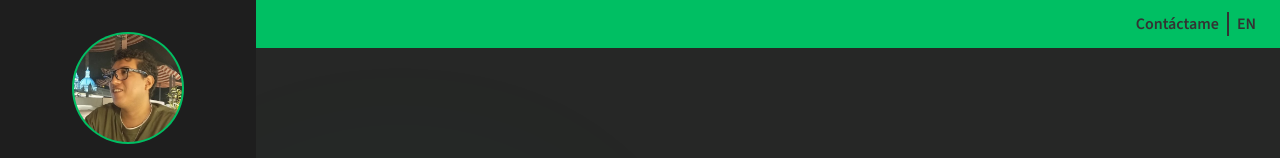
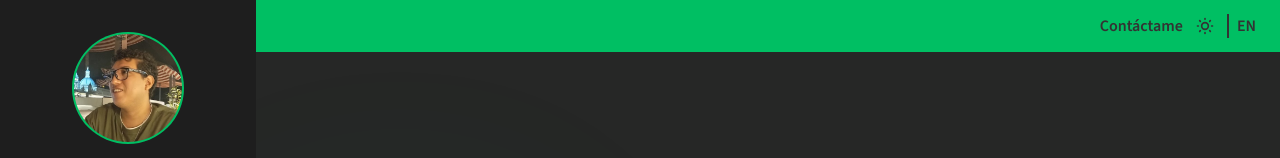
Before and after one commit to JosueAHM/Portfolio-JH, a React (Vite) app: page / in a window 1280 px wide. Shown: the top 158 px of the page. Built offline with nearby package versions, Linux system fonts and the light colour scheme.

Commit message:
feat: implement core app layout, theme switching, and skills section with Tailwind CSS configuration

```diff
--- a/src/App.jsx
+++ b/src/App.jsx
@@ -1,5 +1,4 @@
-import { useState } from 'react'
-import { useTranslation } from 'react-i18next'
+import { useState, useEffect } from 'react'
 import Sidebar from './components/Sidebar/Sidebar'
 import Presentation from './components/Content/Presentation'
 import Jobs from './components/Content/Jobs'
@@ -12,7 +11,15 @@ import './App.css'
 
 function App() {
   const [sidebarOpen, setSidebarOpen] = useState(false)
-  const { t } = useTranslation()
+  const [isDark, setIsDark] = useState(() => {
+    const saved = localStorage.getItem('theme')
+    return saved ? saved === 'dark' : true
+  })
+
+  useEffect(() => {
+    document.documentElement.setAttribute('data-theme', isDark ? 'dark' : 'light')
+    localStorage.setItem('theme', isDark ? 'dark' : 'light')
+  }, [isDark])
 
   return (
     <div className="flex w-full min-h-screen bg-bg-site">
@@ -26,7 +33,7 @@ function App() {
       )}
 
       <main className="flex-1 lg:ml-64">
-          <Header sidebarOpen={sidebarOpen} onToggle={() => setSidebarOpen(!sidebarOpen)} />
+          <Header sidebarOpen={sidebarOpen} onToggle={() => setSidebarOpen(!sidebarOpen)} isDark={isDark} onToggleTheme={() => setIsDark(!isDark)} />
         <div className="main-container content">
           <Presentation />
           <Jobs />
--- a/src/components/Content/SkillsSection.jsx
+++ b/src/components/Content/SkillsSection.jsx
@@ -77,7 +77,7 @@ function SkillsSection() {
       className="py-10 md:py-16 scroll-mt-20"
       ref={sectionRef}
     >
-      <div className="max-w-6xl mx-auto">
+      <div className="w-full">
         <div
           className={`space-y-4 transition-all duration-700 ease-out ${
             inView ? "opacity-100 translate-y-0" : "opacity-0 translate-y-6"
--- a/src/components/Header/Header.jsx
+++ b/src/components/Header/Header.jsx
@@ -1,7 +1,7 @@
 import { useTranslation } from "react-i18next";
 import i18n from "../../i18n";
 
-function Header({ sidebarOpen, onToggle }) {
+function Header({ sidebarOpen, onToggle, isDark, onToggleTheme }) {
   const { t } = useTranslation();
 
   const toggleLanguage = () => {
@@ -34,6 +34,22 @@ function Header({ sidebarOpen, onToggle }) {
         </a>
 
         <button
+          onClick={onToggleTheme}
+          className="text-text-dark hover:opacity-80 transition-opacity cursor-pointer p-1"
+          aria-label={isDark ? "Activar modo claro" : "Activar modo oscuro"}
+        >
+          {isDark ? (
+            <svg className="w-5 h-5" fill="none" stroke="currentColor" viewBox="0 0 24 24">
+              <path strokeLinecap="round" strokeLinejoin="round" strokeWidth={2} d="M12 3v1m0 16v1m9-9h-1M4 12H3m15.364 6.364l-.707-.707M6.343 6.343l-.707-.707m12.728 0l-.707.707M6.343 17.657l-.707.707M16 12a4 4 0 11-8 0 4 4 0 018 0z" />
+            </svg>
+          ) : (
+            <svg className="w-5 h-5" fill="none" stroke="currentColor" viewBox="0 0 24 24">
+              <path strokeLinecap="round" strokeLinejoin="round" strokeWidth={2} d="M20.354 15.354A9 9 0 018.646 3.646 9.003 9.003 0 0012 21a9.003 9.003 0 008.354-5.646z" />
+            </svg>
+          )}
+        </button>
+
+        <button
           onClick={toggleLanguage}
           className="text-text-dark font-semibold hover:opacity-80 transition-opacity uppercase cursor-pointer pl-2 border-l-2 border-text-dark"
         >
--- a/src/index.css
+++ b/src/index.css
@@ -29,6 +29,14 @@
 @layer base {
   html {
     scroll-behavior: smooth;
+  }
+
+  [data-theme="light"] {
+    --color-bg-site: #f5f5f0;
+    --color-secondary: #ffffff;
+    --color-text-muted: #4a4a4a;
+    --color-text-dark: #1a1a1a;
+    --color-white: #1a1a1a;
   }
 
   body {
```
